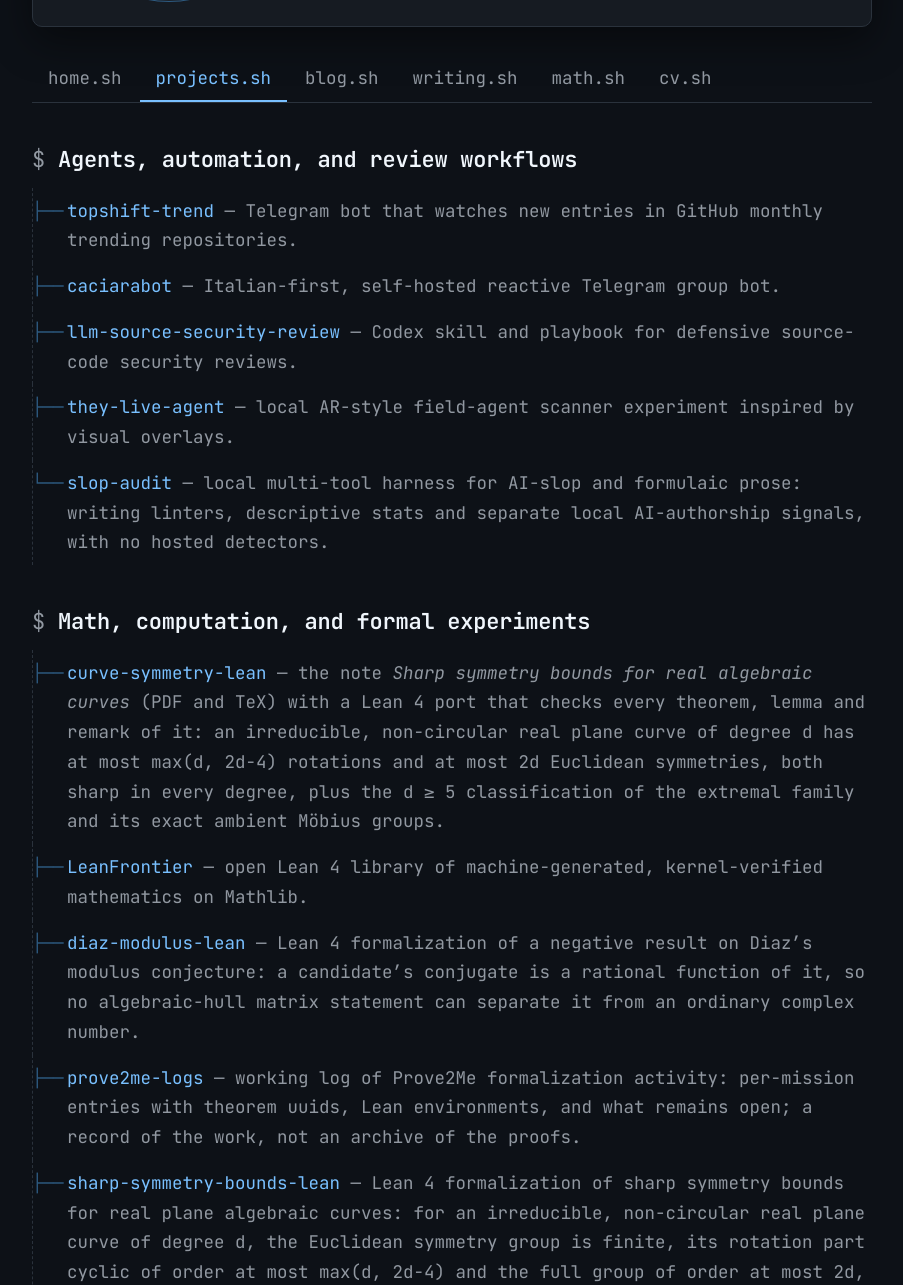
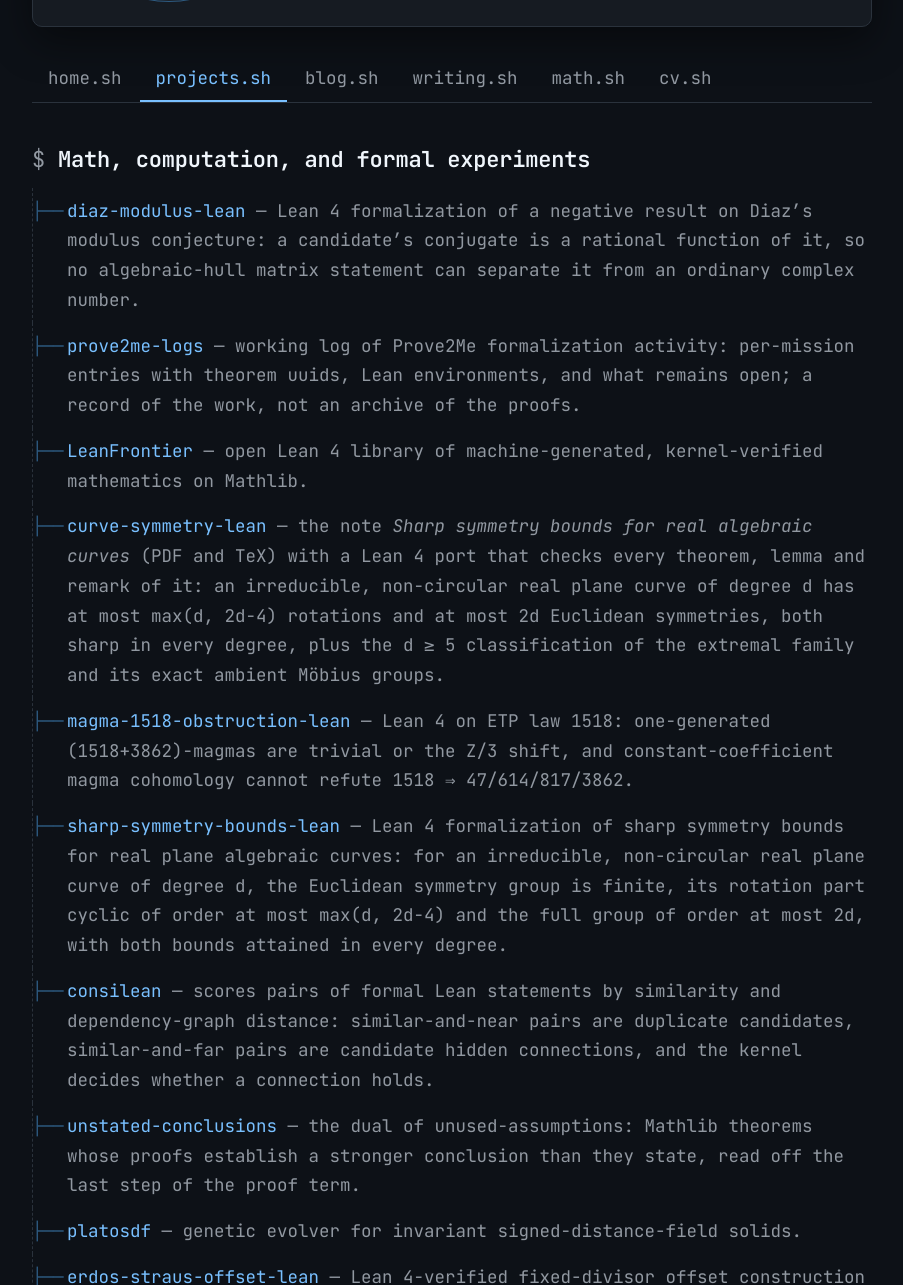
Before and after one commit to carlok/carlok.github.io, a Jekyll site: the page built from projects.md, in a window 1280 px wide and 1400 px high, scrolled down 290 px, cut to the strip 115-1400 px from the top of the window. Shown: the whole strip, without its empty margins (188-1091 px from the left). Built offline with Jekyll 4.4.1, drawn with Linux system fonts in a browser that asks for light colours; some of the changed text lies outside the part shown.

```diff
--- a/projects.md
+++ b/projects.md
@@ -29,22 +29,14 @@ permalink: /projects/
   <a class="tab" href="/cv/">cv.sh</a>
 </div>
 
-## Agents, automation, and review workflows
-
-- [topshift-trend](https://github.com/carlok/topshift-trend) — Telegram bot that watches new entries in GitHub monthly trending repositories.
-- [caciarabot](https://github.com/carlok/caciarabot) — Italian-first, self-hosted reactive Telegram group bot.
-- [llm-source-security-review](https://github.com/carlok/llm-source-security-review) — Codex skill and playbook for defensive source-code security reviews.
-- [they-live-agent](https://github.com/carlok/they-live-agent) — local AR-style field-agent scanner experiment inspired by visual overlays.
-- [slop-audit](https://github.com/carlok/slop-audit) — local multi-tool harness for AI-slop and formulaic prose: writing linters, descriptive stats and separate local AI-authorship signals, with no hosted detectors.
-
 ## Math, computation, and formal experiments
 
-- [curve-symmetry-lean](https://github.com/carlok/curve-symmetry-lean) — the note *Sharp symmetry bounds for real algebraic curves* (PDF and TeX) with a Lean 4 port that checks every theorem, lemma and remark of it: an irreducible, non-circular real plane curve of degree d has at most max(d, 2d−4) rotations and at most 2d Euclidean symmetries, both sharp in every degree, plus the d ≥ 5 classification of the extremal family and its exact ambient Möbius groups.
-- [LeanFrontier](https://carlok.github.io/LeanFrontier/) — open Lean 4 library of machine-generated, kernel-verified mathematics on Mathlib.
 - [diaz-modulus-lean](https://github.com/carlok/diaz-modulus-lean) — Lean 4 formalization of a negative result on Diaz's modulus conjecture: a candidate's conjugate is a rational function of it, so no algebraic-hull matrix statement can separate it from an ordinary complex number.
 - [prove2me-logs](https://github.com/carlok/prove2me-logs) — working log of Prove2Me formalization activity: per-mission entries with theorem uuids, Lean environments, and what remains open; a record of the work, not an archive of the proofs.
+- [LeanFrontier](https://carlok.github.io/LeanFrontier/) — open Lean 4 library of machine-generated, kernel-verified mathematics on Mathlib.
+- [curve-symmetry-lean](https://github.com/carlok/curve-symmetry-lean) — the note *Sharp symmetry bounds for real algebraic curves* (PDF and TeX) with a Lean 4 port that checks every theorem, lemma and remark of it: an irreducible, non-circular real plane curve of degree d has at most max(d, 2d−4) rotations and at most 2d Euclidean symmetries, both sharp in every degree, plus the d ≥ 5 classification of the extremal family and its exact ambient Möbius groups.
+- [magma-1518-obstruction-lean](https://github.com/carlok/magma-1518-obstruction-lean) — Lean 4 on ETP law 1518: one-generated (1518+3862)-magmas are trivial or the Z/3 shift, and constant-coefficient magma cohomology cannot refute 1518 ⇒ 47/614/817/3862.
 - [sharp-symmetry-bounds-lean](https://github.com/carlok/sharp-symmetry-bounds-lean) — Lean 4 formalization of sharp symmetry bounds for real plane algebraic curves: for an irreducible, non-circular real plane curve of degree d, the Euclidean symmetry group is finite, its rotation part cyclic of order at most max(d, 2d−4) and the full group of order at most 2d, with both bounds attained in every degree.
-- [magma-1518-obstruction-lean](https://github.com/carlok/magma-1518-obstruction-lean) — Lean 4 on ETP law 1518: one-generated (1518+3862)-magmas are trivial or the Z/3 shift, and constant-coefficient magma cohomology cannot refute 1518 ⇒ 47/614/817/3862.
 - [consilean](https://github.com/carlok/consilean) — scores pairs of formal Lean statements by similarity and dependency-graph distance: similar-and-near pairs are duplicate candidates, similar-and-far pairs are candidate hidden connections, and the kernel decides whether a connection holds.
 - [unstated-conclusions](https://github.com/carlok/unstated-conclusions) — the dual of unused-assumptions: Mathlib theorems whose proofs establish a stronger conclusion than they state, read off the last step of the proof term.
 - [platosdf](https://github.com/carlok/platosdf) — genetic evolver for invariant signed-distance-field solids.
```
Also changed, not shown: other parts of projects.md (+8 -0 lines).
